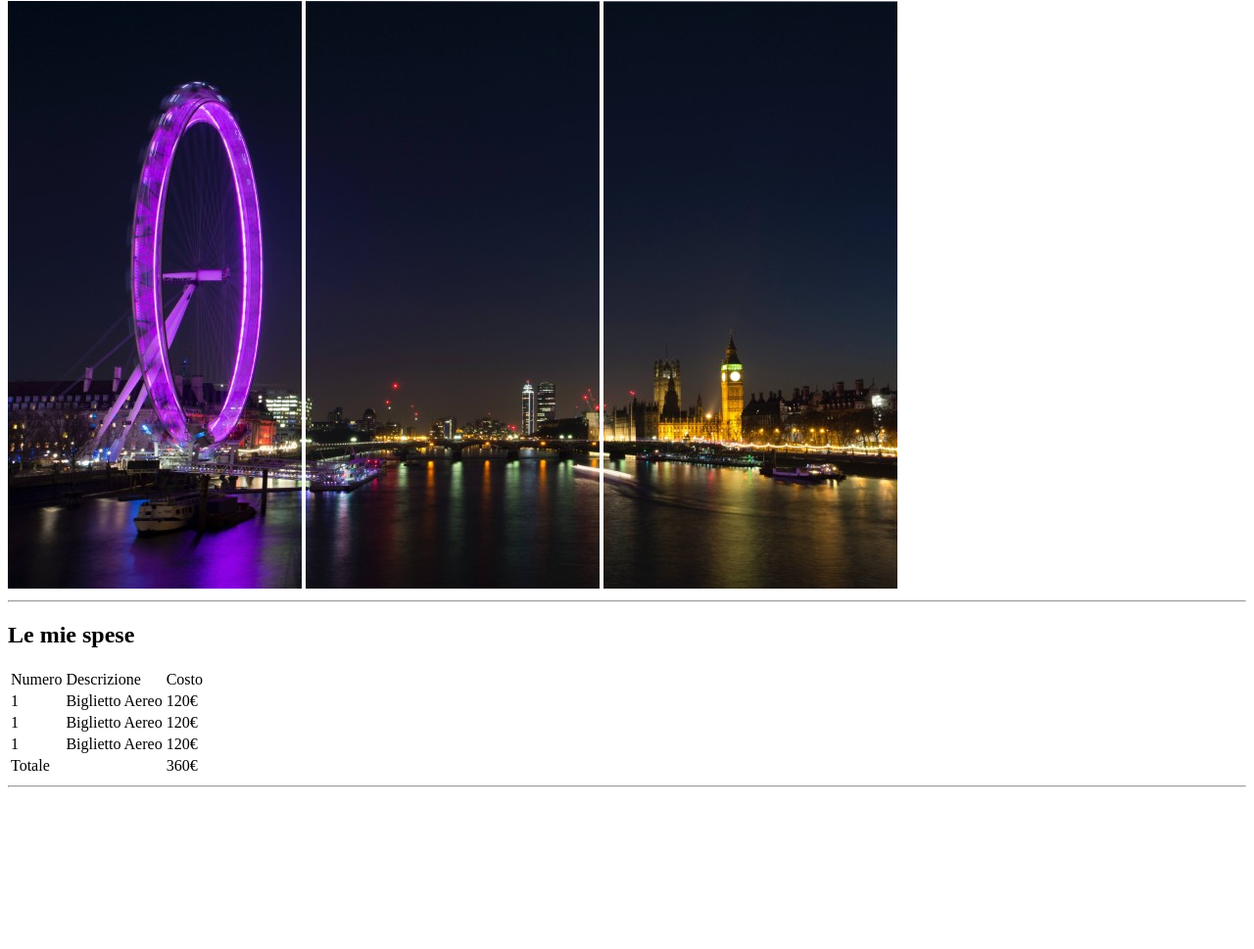
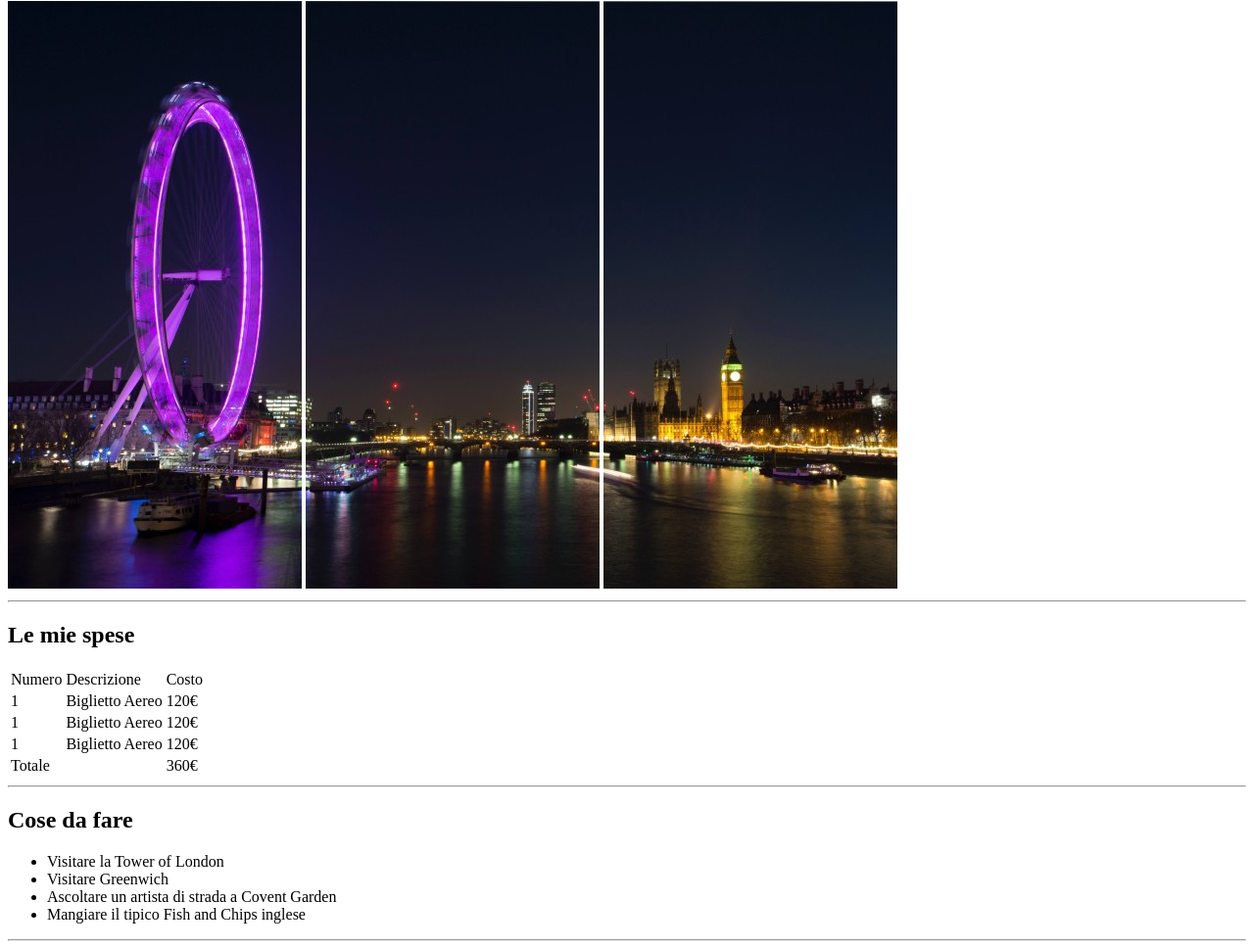
Before and after one commit to LuigiRagusa95/html-london-trip, a plain HTML site: page index.html in a window 1280 px wide. Shown: the part 79-1048 px from the top of the page at 98% size. Before the commit the page ends 891 px from the top, so only its background shows below. Drawn offline with Linux system fonts and the light colour scheme.

Commit message:
feat: add section to-dos

```diff
--- a/index.html
+++ b/index.html
@@ -53,5 +53,17 @@
         </section>
 
         <hr />
+
+        <section>
+            <h2>Cose da fare</h2>
+            <ul>
+                <li>Visitare la Tower of London</li>
+                <li>Visitare Greenwich</li>
+                <li>Ascoltare un artista di strada a Covent Garden</li>
+                <li>Mangiare il tipico Fish and Chips inglese</li>
+            </ul>
+        </section>
+
+        <hr />
     </body>
 </html>
```
